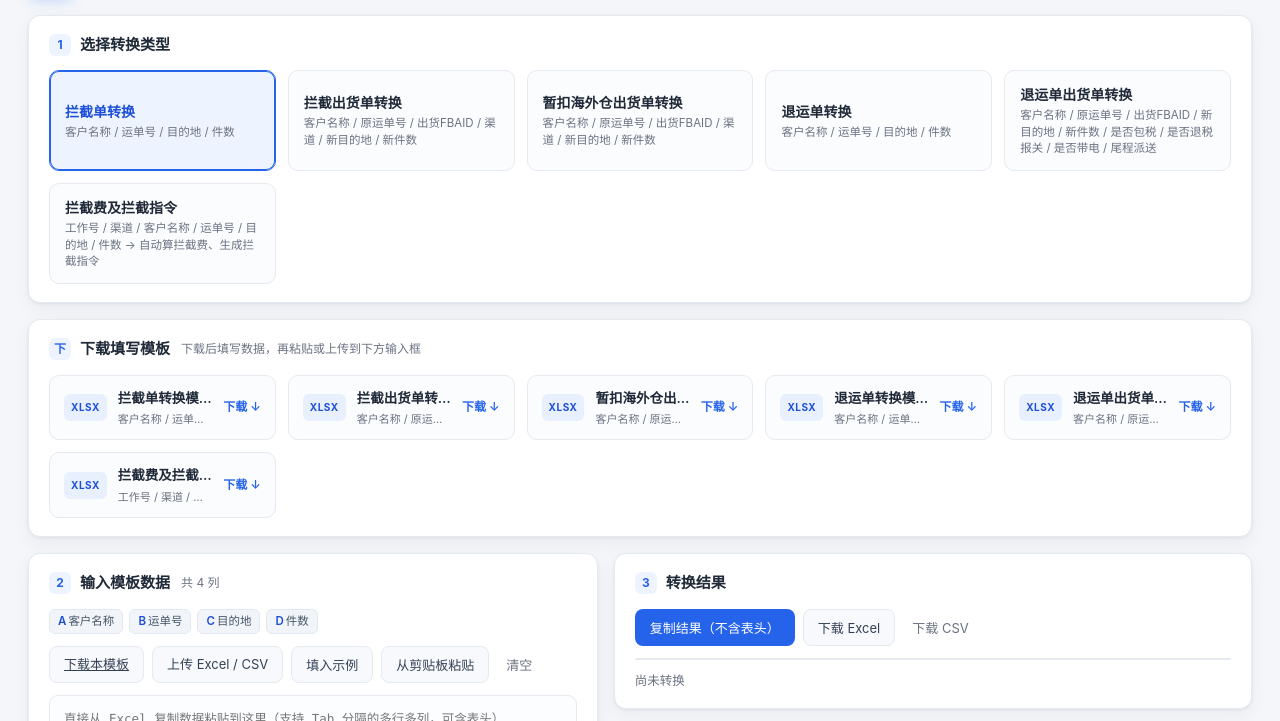
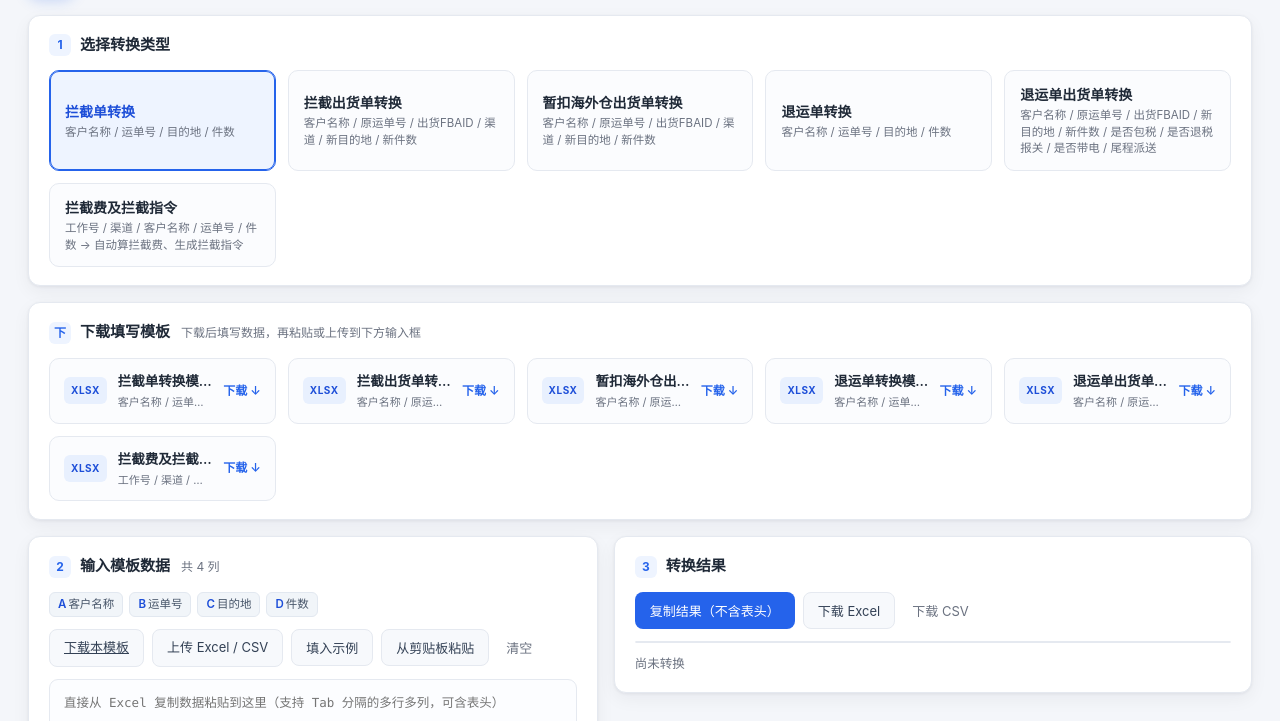
Before and after one commit to ningmeiying/customs-extractor, a plain HTML site: page bill-converter/index.html in a window 1280 px wide. Shown: the part 79-800 px from the top of the page. Drawn offline with Linux system fonts and the light colour scheme.

Commit message:
Update converter: bill-converter/index.html

```diff
--- a/bill-converter/index.html
+++ b/bill-converter/index.html
@@ -47,7 +47,7 @@
       </button>
       <button class="type-tab" data-type="拦截费及拦截指令">
         <span class="tab-name">拦截费及拦截指令</span>
-        <span class="tab-desc">工作号 / 渠道 / 客户名称 / 运单号 / 目的地 / 件数 → 自动算拦截费、生成拦截指令</span>
+        <span class="tab-desc">工作号 / 渠道 / 客户名称 / 运单号 / 件数 → 自动算拦截费、生成拦截指令</span>
       </button>
     </div>
   </section>
@@ -101,7 +101,7 @@
         <span class="tpl-icon">XLSX</span>
         <span class="tpl-body">
           <span class="tpl-name">拦截费及拦截指令模板</span>
-          <span class="tpl-cols">工作号 / 渠道 / 客户名称 / 运单号 / 目的地 / 件数</span>
+          <span class="tpl-cols">工作号 / 渠道 / 客户名称 / 运单号 / 件数</span>
         </span>
         <span class="tpl-dl">下载 ↓</span>
       </a>
```
